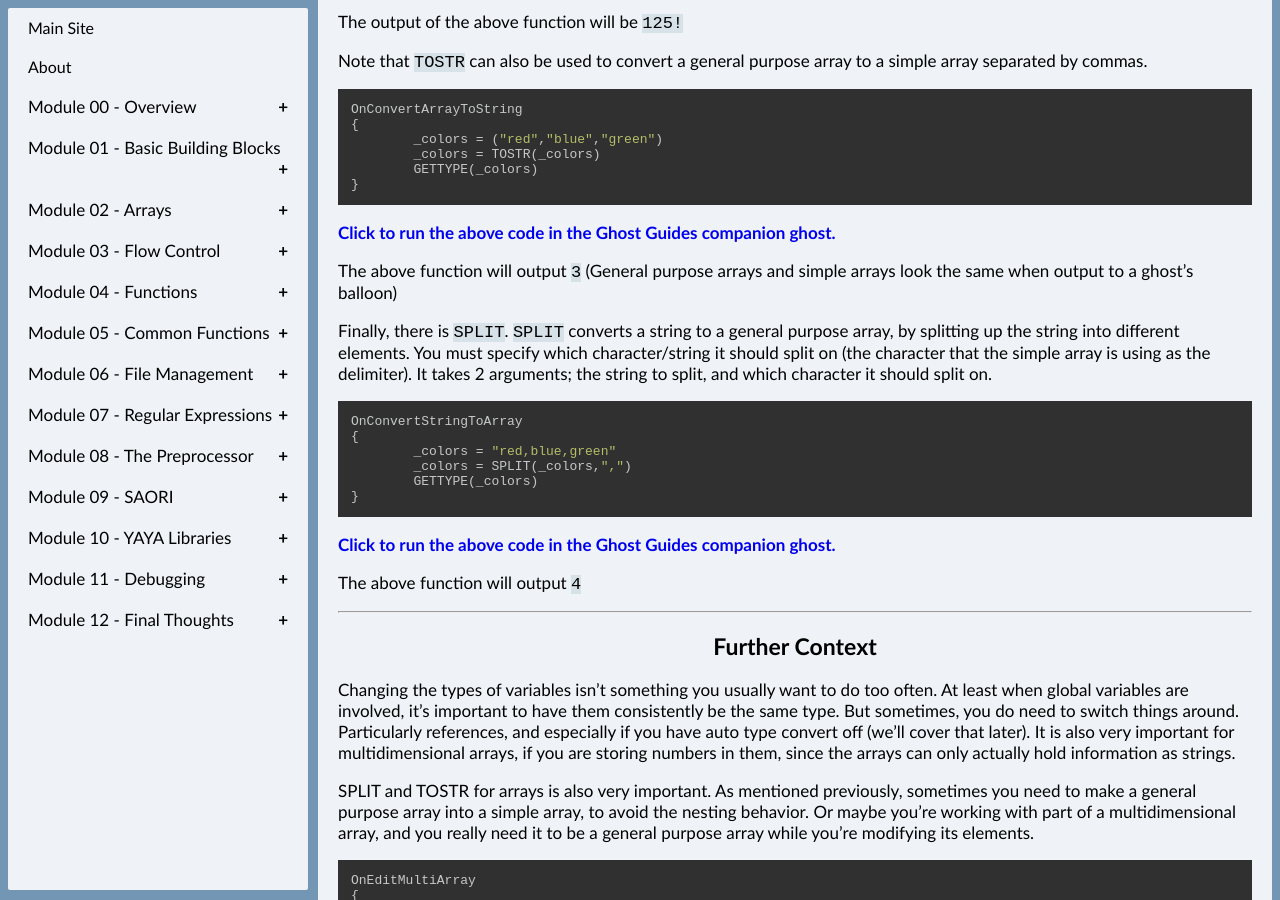
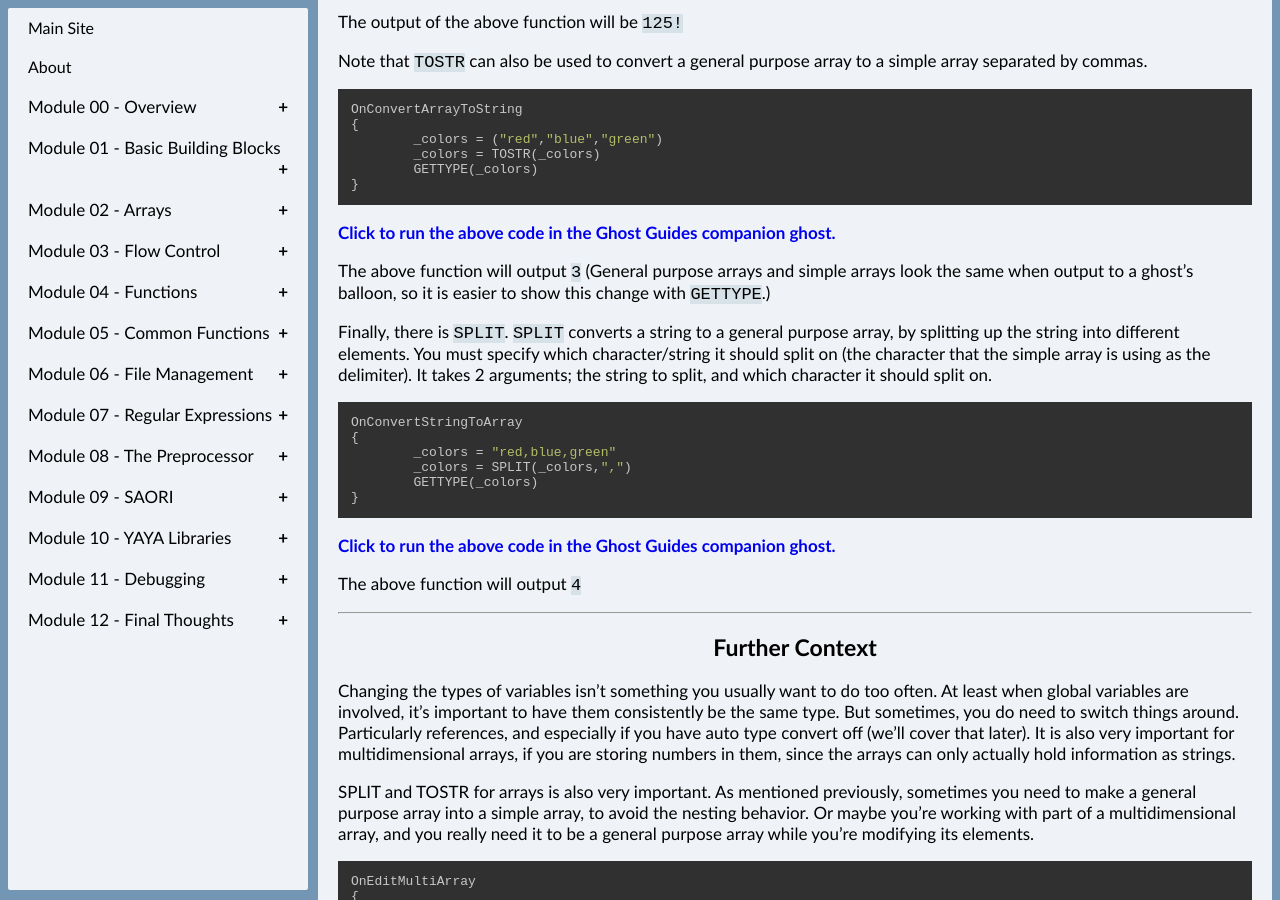
Before and after one commit to Zichqec/YAYA_Fundamentals, a Jekyll site: the page built from module_05_common_functions/01_type_manipulation.md, in a window 1280 px wide and 900 px high, scrolled down 1397 px. Built offline with Jekyll 4.4.1, drawn with Linux system fonts in a browser that asks for light colours; our own code applies the rules of GitHub Pages for plain Markdown files.

Commit message:
Update 01_type_manipulation.md

```diff
--- a/module_05_common_functions/01_type_manipulation.md
+++ b/module_05_common_functions/01_type_manipulation.md
@@ -88,7 +88,7 @@ OnConvertArrayToString
 
 [Click to run the above code in the Ghost Guides companion ghost.](https://zichqec.github.io/YAYA_Fundamentals/jump.html?url=x-ukagaka-link%3Atype%3Devent%26ghost%3DGhost%20Guides%26info%3DOnExample.M5.L1.ConvertArrayToString)
 
-The above function will output `3` (General purpose arrays and simple arrays look the same when output to a ghost's balloon)
+The above function will output `3` (General purpose arrays and simple arrays look the same when output to a ghost's balloon, so it is easier to show this change with `GETTYPE`.)
 
 Finally, there is `SPLIT`. `SPLIT` converts a string to a general purpose array, by splitting up the string into different elements. You must specify which character/string it should split on (the character that the simple array is using as the delimiter). It takes 2 arguments; the string to split, and which character it should split on.
 
```
